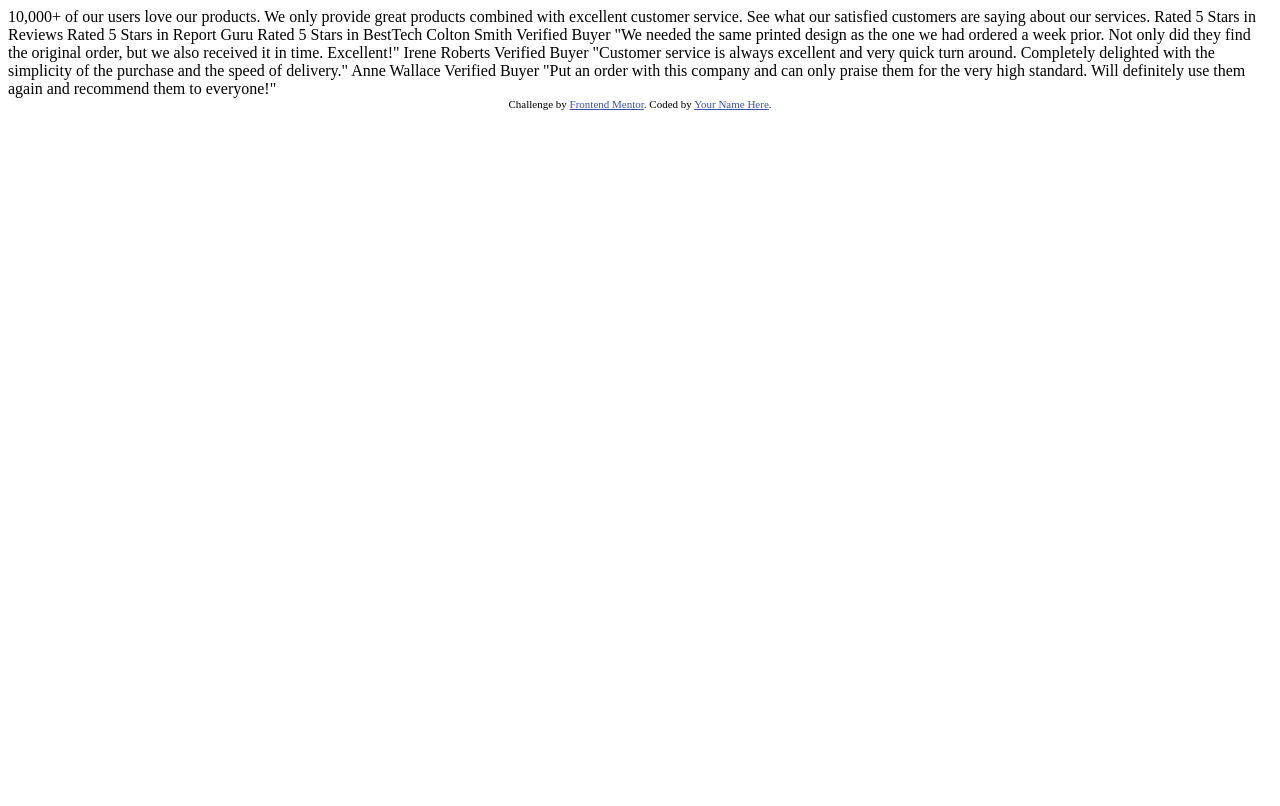
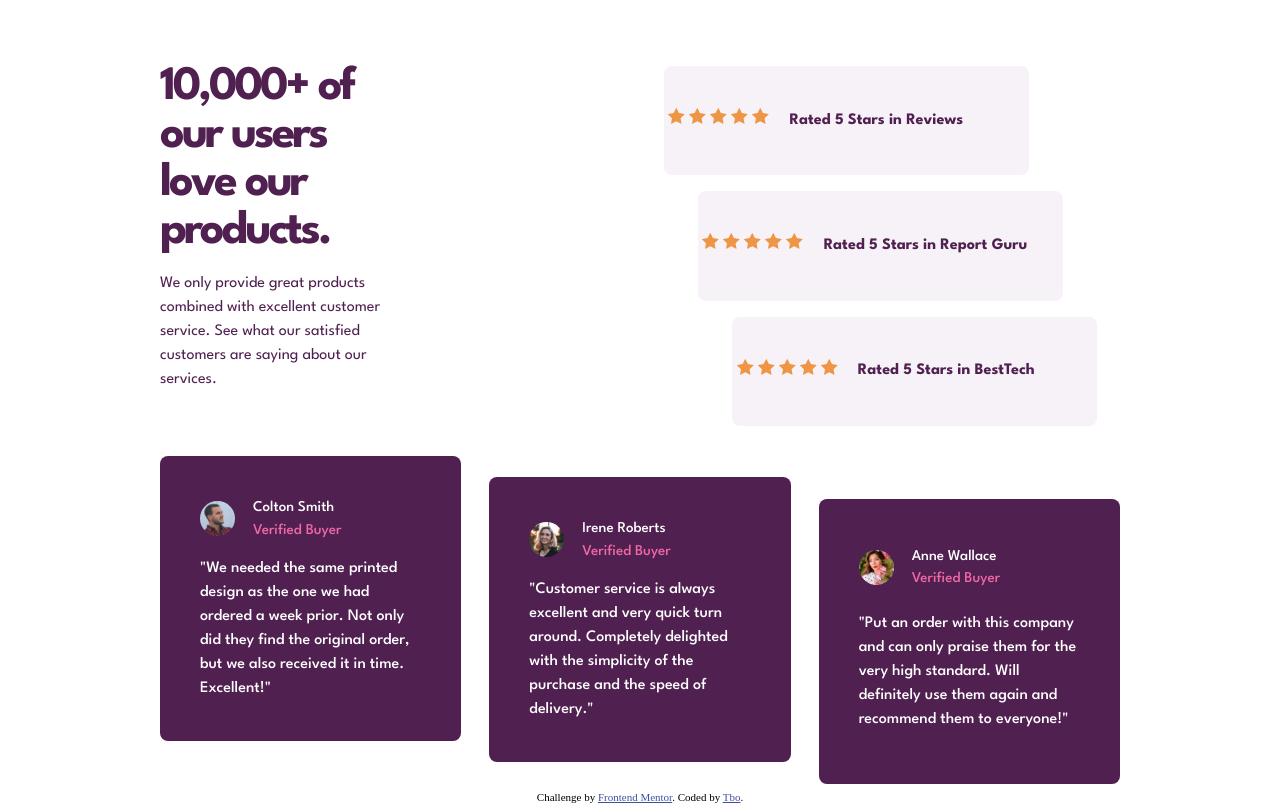
Before and after one commit to teebbo/frontendbox, a plain HTML site: page social-proof/index.html in a window 1280 px wide. Drawn offline with Linux system fonts and the light colour scheme.

Commit message:
[FRM-281020241100] - Social Proof

```diff
--- a/social-proof/index.html
+++ b/social-proof/index.html
@@ -1,8 +1,8 @@
 <!DOCTYPE html>
 <html lang="en">
 <head>
-    <meta charset="UTF-8" />
-    <meta name="viewport" content="width=device-width, initial-scale=1.0" />
+    <meta charset="UTF-8"/>
+    <meta name="viewport" content="width=device-width, initial-scale=1.0"/>
     <!-- displays site properly based on user's device -->
 
     <link
@@ -11,6 +11,7 @@
             sizes="32x32"
             href="./images/favicon-32x32.png"
     />
+    <link rel="stylesheet" href="main.css">
 
     <title>Frontend Mentor | Social proof section</title>
 
@@ -20,42 +21,105 @@
             font-size: 11px;
             text-align: center;
         }
+
         .attribution a {
             color: hsl(228, 45%, 44%);
         }
     </style>
 </head>
 <body>
-    10,000+ of our users love our products.
-
+<main>
+    <div class="container">
+        <div class="content">
+            <section class="hero">
+                <h1>10,000+ of our users love our products.</h1>
+                <p>
                     We only provide great products combined with excellent customer service.
                     See what our satisfied customers are saying about our services.
-
-    Rated 5 Stars in Reviews
-    Rated 5 Stars in Report Guru
-    Rated 5 Stars in BestTech
-
-    Colton Smith
-    Verified Buyer
+                </p>
+            </section>
+            <section class="rated">
+                <div class="rated-item">
+                    <div class="stars">
+                        <span><img src="images/icon-star.svg" alt=""/></span>
+                        <span><img src="images/icon-star.svg" alt=""/></span>
+                        <span><img src="images/icon-star.svg" alt=""/></span>
+                        <span><img src="images/icon-star.svg" alt=""/></span>
+                        <span><img src="images/icon-star.svg" alt=""/></span>
+                    </div>
+                    <p>Rated 5 Stars in Reviews</p>
+                </div>
+                <div class="rated-item">
+                    <div class="stars">
+                        <span><img src="images/icon-star.svg" alt=""/></span>
+                        <span><img src="images/icon-star.svg" alt=""/></span>
+                        <span><img src="images/icon-star.svg" alt=""/></span>
+                        <span><img src="images/icon-star.svg" alt=""/></span>
+                        <span><img src="images/icon-star.svg" alt=""/></span>
+                    </div>
+                    <p>Rated 5 Stars in Report Guru</p>
+                </div>
+                <div class="rated-item">
+                    <div class="stars">
+                        <span><img src="images/icon-star.svg" alt=""/></span>
+                        <span><img src="images/icon-star.svg" alt=""/></span>
+                        <span><img src="images/icon-star.svg" alt=""/></span>
+                        <span><img src="images/icon-star.svg" alt=""/></span>
+                        <span><img src="images/icon-star.svg" alt=""/></span>
+                    </div>
+                    <p>Rated 5 Stars in BestTech</p>
+                </div>
+            </section>
+            <section class="testimonials">
+                <div class="testimonial-item">
+                    <div class="author">
+                        <img src="images/image-colton.jpg" alt="colton smith"/>
+                        <div class="info">
+                            <p>Colton Smith</p>
+                            <p class="status">Verified Buyer</p>
+                        </div>
+                    </div>
+                    <p>
                         "We needed the same printed design as the one we had ordered a week prior.
                         Not only did they find the original order, but we also received it in time.
                         Excellent!"
-
-    Irene Roberts
-    Verified Buyer
+                    </p>
+                </div>
+                <div class="testimonial-item">
+                    <div class="author">
+                        <img src="images/image-irene.jpg" alt="irene roberts"/>
+                        <div class="info">
+                            <p>Irene Roberts</p>
+                            <p class="status">Verified Buyer</p>
+                        </div>
+                    </div>
+                    <p>
                         "Customer service is always excellent and very quick turn around. Completely
                         delighted with the simplicity of the purchase and the speed of delivery."
-
-    Anne Wallace
-    Verified Buyer
+                    </p>
+                </div>
+                <div class="testimonial-item">
+                    <div class="author">
+                        <img src="images/image-anne.jpg" alt="anne wallace"/>
+                        <div class="info">
+                            <p>Anne Wallace</p>
+                            <p class="status">Verified Buyer</p>
+                        </div>
+                    </div>
+                    <p>
                         "Put an order with this company and can only praise them for the very high
                         standard. Will definitely use them again and recommend them to everyone!"
-
+                    </p>
+                </div>
+            </section>
+        </div>
         <div class="attribution">
             Challenge by
             <a href="https://www.frontendmentor.io?ref=challenge" target="_blank"
             >Frontend Mentor</a
-      >. Coded by <a href="#">Your Name Here</a>.
+            >. Coded by <a href="#">Tbo</a>.
         </div>
+    </div>
+</main>
 </body>
 </html>
--- /dev/null
+++ b/social-proof/main.css
@@ -0,0 +1,187 @@
+@import "../common/reset.css";
+@import url('https://fonts.googleapis.com/css2?family=League+Spartan:ital,wght@0,200..800;1,200..800&display=swap');
+
+:root {
+    --very-dark-magenta: hsl(300, 43%, 22%);
+    --soft-pink: hsl(333, 80%, 67%);
+
+    --dark-grayish-magenta: hsl(303, 10%, 53%);
+    --light-grayish-magenta: hsl(300, 24%, 96%);
+    --white: hsl(0, 0%, 100%);
+
+    --fw-bold: 700;
+    --fw-regular: 400;
+    --fw-medium: 500;
+    --ff-primary: 'League Spartan';
+    --fs: 0.938rem;
+
+    --border-radius: 0.5rem;
+}
+
+.container {
+    max-width: 25rem;
+    /*position: absolute;*/
+    /*top: 50%;*/
+    /*left: 50%;*/
+    /*transform: translate(-50%, -50%);*/
+}
+
+.content {
+    display: grid;
+    gap: 2rem;
+    padding: 3rem 1.5rem;
+    font-family: var(--ff-primary), sans-serif;
+    font-weight: var(--fw-regular);
+}
+
+.hero {
+    text-align: center;
+    color: var(--very-dark-magenta);
+    padding-block: 1rem;
+
+    & h1 {
+        font-size: 3rem;
+        line-height: 1.0;
+        letter-spacing: -3px;
+        margin-block-end: 1rem;
+    }
+}
+
+.rated {
+    display: grid;
+    gap: 1rem;
+
+    .rated-item {
+        display: grid;
+        background-color: var(--light-grayish-magenta);
+        text-align: center;
+        padding: 0.75rem 1rem;
+        border-radius: var(--border-radius);
+
+        .stars {
+            & img {
+                display: inline-block;
+            }
+        }
+
+        & p {
+            color: var(--very-dark-magenta);
+            font-weight: var(--fw-bold);
+        }
+    }
+}
+
+.testimonials {
+
+    display: grid;
+    gap: 1rem;
+    color: var(--white);
+    font-weight: var(--fw-medium);
+    font-size: var(--fs);
+
+    .testimonial-item {
+        display: grid;
+        gap: 1rem;
+        background-color: var(--very-dark-magenta);
+        border-radius: var(--border-radius);
+        padding: 2rem;
+
+        .author {
+
+            display: flex;
+            align-items: center;
+            gap: 1.125rem;
+
+            & img {
+                width: 35px;
+                height: 35px;
+                border-radius: 50%;
+            }
+
+            .info .status {
+                color: var(--soft-pink);
+            }
+        }
+    }
+}
+
+@media (min-width: 62.5rem) {
+
+    body {
+        width: 100vw;
+    }
+
+    .container {
+        margin: 0 auto;
+        max-width: max-content;
+    }
+
+    .content {
+        grid-template-columns: repeat(2, 1fr);
+        gap: 3rem;
+        padding-inline: 10rem;
+    }
+
+    .hero {
+        text-align: left;
+        padding-inline-end: 14rem;
+    }
+
+    .rated {
+        --offset: 5%;
+        position: relative;
+        top: var(--offset);
+
+        .rated-item {
+            width: 80%;
+            gap: 1rem;
+            grid-template-columns: 30% auto;
+            padding: 0;
+
+            &:nth-child(2) {
+                position: relative;
+                left: calc(var(--offset) * 1.5);
+            }
+
+            &:last-child {
+                position: relative;
+                left: calc(var(--offset) * 3);
+            }
+
+            .stars {
+                place-self: center;
+            }
+
+            & p {
+                justify-self: start;
+                align-self: center;
+            }
+        }
+    }
+
+    .testimonials {
+        gap: 1.75rem;
+        grid-column: span 2;
+        grid-template-columns: repeat(3, 1fr);
+        position: relative;
+        --offset: 5%;
+
+        .testimonial-item {
+
+            padding: 2.5rem;
+
+            & > p {
+                font-size: 1rem;
+            }
+
+            &:nth-child(2) {
+                position: relative;
+                top: calc(var(--offset) * 1.5);
+            }
+            &:last-child {
+                position: relative;
+                top: calc(var(--offset) * 3);
+            }
+        }
+    }
+}
```
Lines whose indentation alone changed are shown as unchanged.
